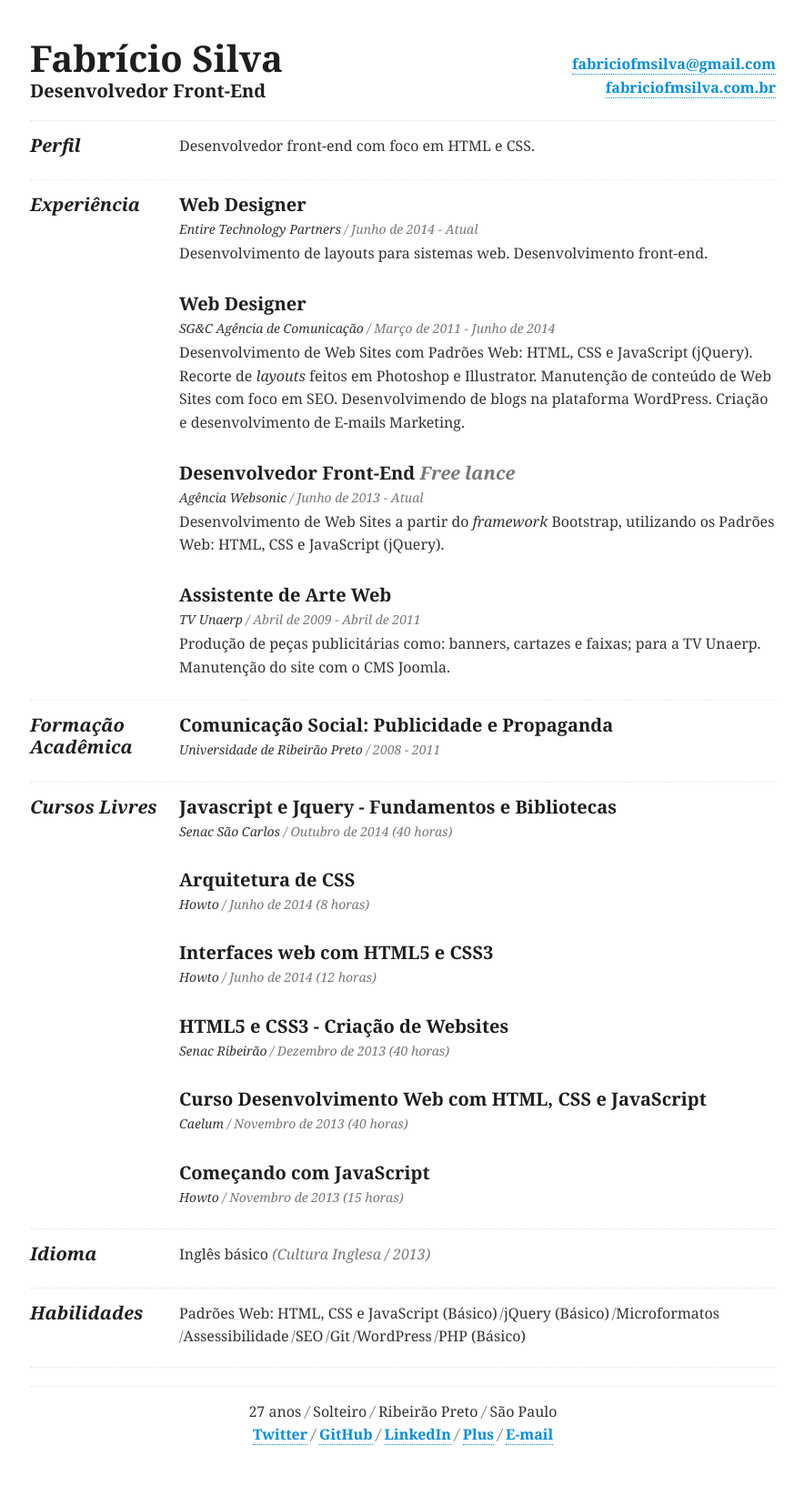
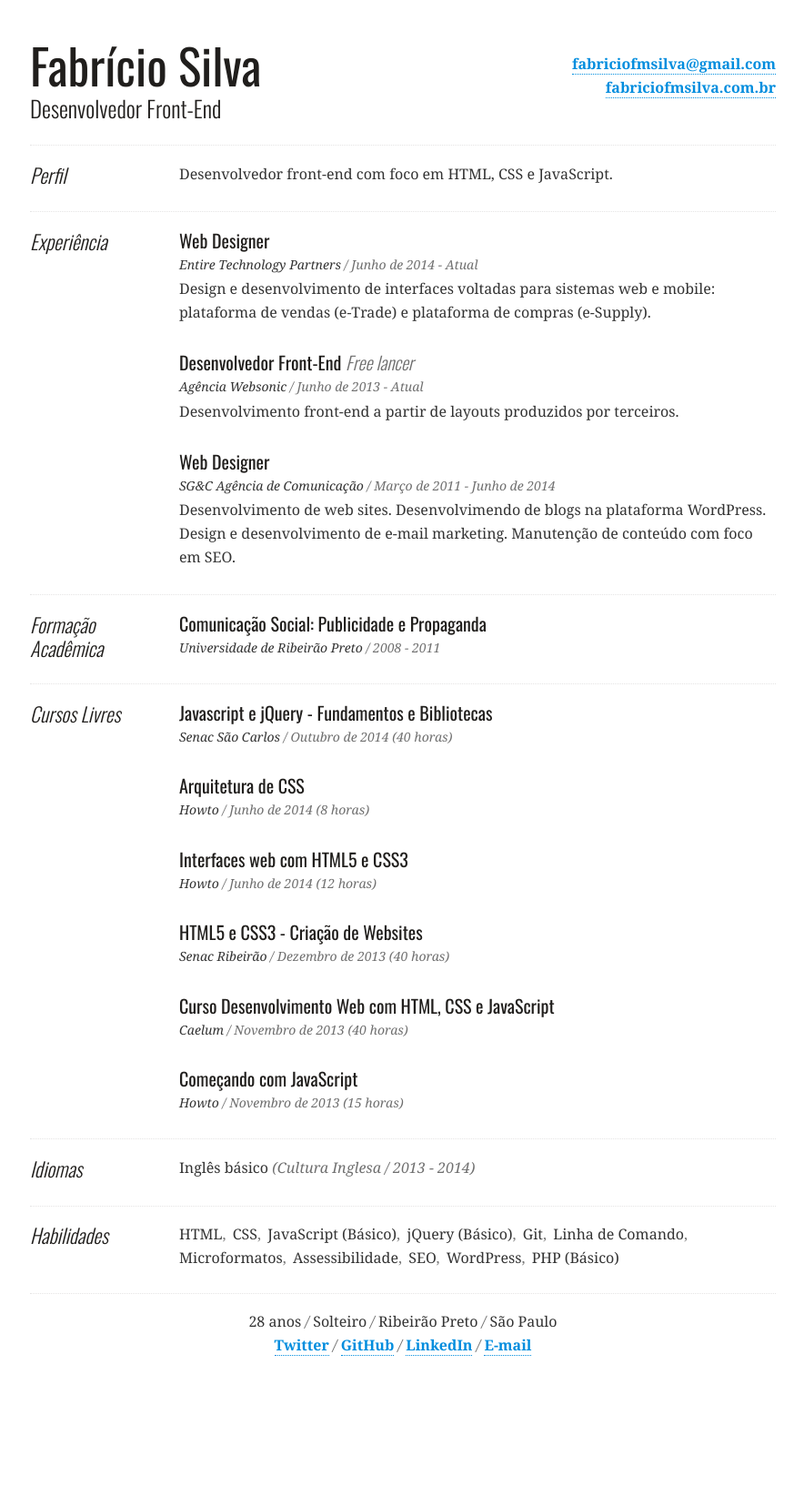
Before and after one commit to fabriciofmsilva/fabriciofmsilva.github.io, a Jekyll site: the page resume/index.html, which Jekyll copies as it is, in a window 1280 px wide. Shown: the whole page at 91% size, without its empty margins (197-1081 px from the left). Built offline with Jekyll 4.4.1, drawn with Linux system fonts in a browser that asks for light colours; after the commit the page ends 1535 px from its top, so only the background shows below that.

Commit message:
Update resume

```diff
--- a/resume/index.html
+++ b/resume/index.html
@@ -9,6 +9,7 @@
 <meta name="author" content="Fabrício Silva">
 <meta name="viewport" content="width=device-width">
 <!-- CSS Stylesheet -->
+<link rel="stylesheet" href="http://fonts.googleapis.com/css?family=Oswald:300,400">
 <style>
 /*! normalize.css v1.1.2 | MIT License | git.io/normalize */article,aside,details,figcaption,figure,footer,header,hgroup,main,nav,section,summary{display:block}audio,canvas,video{display:inline-block;*display:inline;*zoom:1}
 audio:not([controls]){display:none;height:0}[hidden]{display:none}html{font-size:62.5%;-ms-text-size-adjust:100%;-webkit-text-size-adjust:100%}html,button,input,select,textarea{font-family:sans-serif}
@@ -28,30 +29,36 @@ input[type="search"]::-webkit-search-cancel-button,input[type="search"]::-webkit
 button::-moz-focus-inner,input::-moz-focus-inner{border:0;padding:0}textarea{overflow:auto;vertical-align:top}table{border-collapse:collapse;border-spacing:0}
 /*! @fabriciofmsilva */
 body {
-background: #fff;
-color: #333;
-font-family: Georgia,"Cambria",serif;
+padding: 20px;
+font-family: Georgia, "Cambria", serif;
+font-size: 1.25em;
 font-weight: 300;
 line-height: 1.6;
-padding: 20px;
+color: #333;
+background: #fff;
 }
 h1, h2, h3 {
+font-family: "Oswald", sans-serif;
 color: #201E1C;
-font-weight: bold;
+font-weight: 400;
 line-height: 1.2;
 }
 h1 {
-font-size: 4rem;
+font-size: 4.25em;
 margin: 0;
 }
 h2 {
-font-size: 2rem;
 margin: 0;
+font-size: 2em;
+font-weight: 300;
 }
 h3 {
 font-size: 2rem;
-font-weight: bold;
+font-weight: 400;
 margin: 1.5em 0 .2em;
+}
+h3 i {
+font-weight: 300;
 }
 a, a:hover, a:visited {
 border-bottom: 1px dotted #008DDE;
@@ -70,7 +77,7 @@ font-size: 1.6rem;
 margin: 0 0 .2em;
 }
 i {
-color: #777;
+color: #6f6f6f;
 }
 ul {
 margin: auto;
@@ -93,23 +100,30 @@ list-style: none;
 .list-inline li {
 display: inline-block;
 }
-.list-inline li + li:before {
-content: "/";
+.list-inline li:after {
+padding-right: 4px;
+content: ",";
 color: #777;
+}
+.list-inline li:last-of-type:after {
+content: "";
 }
 .hidden {
 border: 0;
 }
-.wrapper {
+.resume {
 background: #fff;
 margin: auto;
 max-width: 820px;
 padding: 20px;
 }
-section > header {
+.entry-header {
 float: left;
+width: 18%;
 font-style: italic;
-width: 20%;
+}
+.entry-header h2 {
+  font-size: 1.75em;
 }
 .header:before, .header:after, section:before, section:after {
 content: " ";
@@ -124,9 +138,10 @@ width: 50%;
 }
 .header-contact {
 float: right;
+width: 50%;
 padding-top: 18px;
+font-weight: bold;
 text-align: right;
-width: 50%;
 }
 .content {
 float: right;
@@ -141,7 +156,7 @@ font-size: 1.4rem;
 .footer {
 text-align: center;
 }
-@media (max-width: 820px) {
+/*@media (max-width: 820px) {
 h2 {
 font-size: 2.6rem;
 margin-bottom: 0.4em;
@@ -151,7 +166,7 @@ padding: 0;
 text-align: center;
 width: 100%;
 }
-section > header, .content {
+.entry-header, .content {
 float: none;
 width: 100%;
 }
@@ -160,12 +175,37 @@ width: 100%;
 h2 {font-size: 1.6rem;}
 p {color: #444444;}
 i {color: #999999;}
+}*/
+@media print {
+  body {
+    font-size: 15pt !important;
+  }
+
+  .header-info {
+    font-size: 14pt !important;
+  }
+
+  h1 {
+    font-size: 24pt !important;
+  }
+
+  h2 {
+    font-size: 20pt !important;
+  }
+
+  .entry-header h2 {
+    font-size: 18px !important;
+  }
+
+  h3 {
+    font-size: 15pt !important;
+  }
 }
 </style>
 </head>
 <body>
 <!-- Begin Resume -->
-<article class="wrapper" itemscope itemtype="http://schema.org/Person">
+<article class="resume" itemscope itemtype="http://schema.org/Person">
 <!-- Main Informations -->
   <header class="header">
     <div class="header-title">
@@ -181,20 +221,20 @@ i {color: #999999;}
 
   <hr>
 
-  <section class="objective">
-    <header>
+  <section class="entry objective">
+    <header class="entry-header">
       <h2>Perfil</h2>
     </header>
 
     <div class="content">
-      <p>Desenvolvedor front-end com foco em HTML e CSS.</p>
+      <p>Desenvolvedor front-end com foco em HTML, CSS e JavaScript.</p>
     </div>
   </section>
 
   <hr>
 
-  <section class="experience">
-    <header>
+  <section class="entry experience">
+    <header class="entry-header">
       <h2>Experiência</h2>
     </header>
 
@@ -202,22 +242,22 @@ i {color: #999999;}
       <div class="item" itemprop="worksFor" itemscope itemtype="http://schema.org/Organization">
         <h3>Web Designer</h3>
         <p class="local"><em itemprop="name">Entire Technology Partners</em> <i>/ <time datetime="2011-03-01">Junho de 2014</time> - Atual</i></p>
-        <p itemprop="description">Desenvolvimento de layouts para sistemas web. Desenvolvimento front-end.</p>
+        <p itemprop="description">Design e desenvolvimento de interfaces voltadas para sistemas web e mobile: plataforma de vendas (e-Trade) e plataforma de compras (e-Supply).</p>
+      </div>
+
+      <div class="item" itemprop="worksFor" itemscope itemtype="http://schema.org/Organization">
+        <h3>Desenvolvedor Front-End <i lang="en">Free lancer</i></h3>
+        <p class="local"><em itemprop="name">Agência Websonic</em> <i>/ <time datetime="2013-06-01">Junho de 2013</time> - Atual</i></p>
+        <p itemprop="description">Desenvolvimento front-end a partir de layouts produzidos por terceiros.</p>
       </div>
 
       <div class="item" itemprop="worksFor" itemscope itemtype="http://schema.org/Organization">
         <h3>Web Designer</h3>
         <p class="local"><em itemprop="name">SG&amp;C Agência de Comunicação</em> <i>/ <time datetime="2011-03-01">Março de 2011</time> - Junho de 2014</i></p>
-        <p itemprop="description">Desenvolvimento de Web Sites com Padrões Web: HTML, CSS e JavaScript (jQuery). Recorte de <em lang="en">layouts</em> feitos em Photoshop e Illustrator. Manutenção de conteúdo de Web Sites com foco em SEO. Desenvolvimendo de blogs na plataforma WordPress. Criação e desenvolvimento de E-mails Marketing.</p>
+        <p itemprop="description">Desenvolvimento de web sites. Desenvolvimendo de blogs na plataforma WordPress. Design e desenvolvimento de e-mail marketing. Manutenção de conteúdo com foco em SEO. </p>
       </div>
 
-      <div class="item" itemprop="worksFor" itemscope itemtype="http://schema.org/Organization">
-        <h3>Desenvolvedor Front-End <i lang="en">Free lance</i></h3>
-        <p class="local"><em itemprop="name">Agência Websonic</em> <i>/ <time datetime="2013-06-01">Junho de 2013</time> - Atual</i></p>
-        <p itemprop="description">Desenvolvimento de Web Sites a partir do <em lang="en">framework</em> Bootstrap, utilizando os Padrões Web: HTML, CSS e JavaScript (jQuery).</p>
-      </div>
-
-      <div class="item" itemprop="worksFor" itemscope itemtype="http://schema.org/Organization">
+      <div class="item" itemprop="worksFor" itemscope itemtype="http://schema.org/Organization" style="display: none;">
         <h3>Assistente de Arte Web</h3>
         <p class="local"><em itemprop="name">TV Unaerp</em> <i>/ Abril de 2009 - Abril de 2011</i></p>
         <p itemprop="description">Produção de peças publicitárias como: banners, cartazes e faixas; para a TV Unaerp. Manutenção do site com o CMS Joomla.</p>
@@ -227,8 +267,8 @@ i {color: #999999;}
 
   <hr>
 
-  <section class="formation">
-    <header>
+  <section class="entry formation">
+    <header class="entry-header">
       <h2>Formação Acadêmica</h2>
     </header>
 
@@ -243,14 +283,14 @@ i {color: #999999;}
 
   <hr>
 
-  <section class="courses">
-    <header>
+  <section class="entry courses">
+    <header class="entry-header">
       <h2>Cursos Livres</h2>
     </header>
 
     <div class="content">
       <div class="item">
-        <h3>Javascript e Jquery - Fundamentos e Bibliotecas</h3>
+        <h3>Javascript e jQuery - Fundamentos e Bibliotecas</h3>
         <p class="local"><em>Senac São Carlos</em> <i>/ <time>Outubro de 2014</time> (40 horas)</i></p>
       </div>
 
@@ -283,31 +323,34 @@ i {color: #999999;}
 
   <hr>
 
-  <section class="language">
-    <header>
-      <h2>Idioma</h2>
+  <section class="entry language">
+    <header class="entry-header">
+      <h2>Idiomas</h2>
     </header>
 
     <div class="content">
-      <p>Inglês básico <i>(Cultura Inglesa / <time>2013</time>)</i></p>
+      <p>Inglês básico <i>(Cultura Inglesa / <time>2013 - 2014</time>)</i></p>
     </div>
   </section>
 
   <hr>
 
-  <section class="extras">
-    <header>
+  <section class="entry extras">
+    <header class="entry-header">
       <h2>Habilidades</h2>
     </header>
 
     <div class="content">
       <ul class="list-inline">
-        <li>Padrões Web: HTML, CSS e JavaScript (Básico)</li>
+        <li>HTML</li>
+        <li>CSS</li>
+        <li>JavaScript (Básico)</li>
         <li>jQuery (Básico)</li>
+        <li>Git</li>
+        <li>Linha de Comando</li>
         <li>Microformatos</li>
         <li>Assessibilidade</li>
         <li>SEO</li>
-        <li>Git</li>
         <li>WordPress</li>
         <li>PHP (Básico)</li>
       </ul>
@@ -316,8 +359,8 @@ i {color: #999999;}
 
   <hr>
 
-  <section class="events" style="display :none;">
-    <header>
+  <section class="entry events" style="display :none;">
+    <header class="entry-header">
       <h2>Eventos</h2>
     </header>
 
@@ -345,10 +388,10 @@ i {color: #999999;}
     </div>
   </section>
 
-  <hr>
+  <hr style="display :none;">
 
   <footer class="footer">
-    <p itemprop="address" itemscope itemtype="http://schema.org/PostalAddress">27 anos <i>/</i> Solteiro <i>/</i> <span itemprop="addressLocality">Ribeirão Preto</span> <i>/</i> <span itemprop="addressRegion">São Paulo</span>
+    <p itemprop="address" itemscope itemtype="http://schema.org/PostalAddress">28 anos <i>/</i> Solteiro <i>/</i> <span itemprop="addressLocality">Ribeirão Preto</span> <i>/</i> <span itemprop="addressRegion">São Paulo</span>
 
     <br>
 
@@ -364,10 +407,6 @@ i {color: #999999;}
 
     <i>/</i>
 
-    <a href="https://plus.google.com/105011365395783776506/" rel="author">Plus</a>
-
-    <i>/</i>
-
     <a href="mailto:fabriciofmsilva@gmail.com">E-mail</a>
   </footer>
 </article>
```
